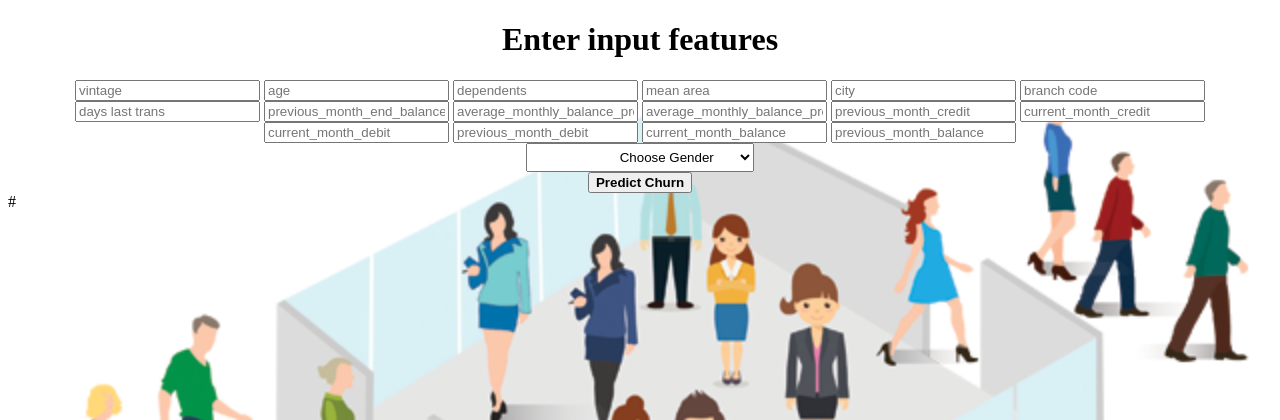
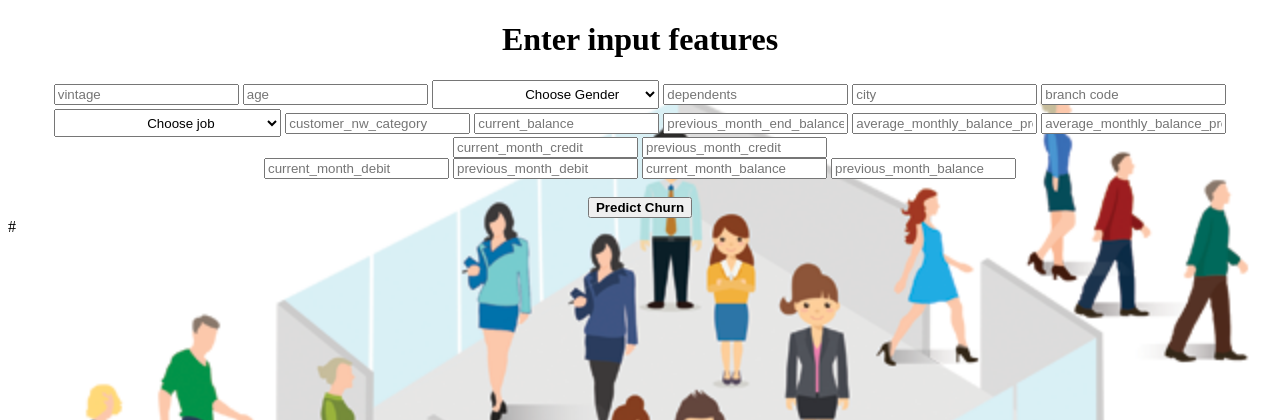
Before and after one commit to preethi744/Customer-churn-prediction, a Flask app: page / in a window 1280 px wide. Shown: the top 420 px of the page. Run offline with Flask 2, Linux system fonts and the light colour scheme; parts of the project's set-up code (start-up, migrations or seed data) failed here and were passed over.

Commit message:
Update j1.html

```diff
--- a/Templates/j1.html
+++ b/Templates/j1.html
@@ -23,29 +23,38 @@
 
     	<input type="text" name="vintage" placeholder="vintage" required="required" />
         <input type="text" name="age" placeholder="age" required="required" />
+	 <select name="gender" placeholder="choose gender" style="padding-left: 7%;width:18%;height:1.8rem;">
+                <option value="">Choose Gender</option>
+                <option value="0">Male</option>
+                <option value="1">Female</option>
+                <option value="-1">Unkown</option>
+        </select>
 	<input type="text" name="dependents" placeholder="dependents" required="required" />
-		<input type="text" name="mean_area" placeholder="mean area" required="required" />
         <input type="text" name="city" placeholder="city" required="required" />
 	<input type="text" name="branch_code" placeholder="branch code" required="required" />
 		<br>
-    	<input type="text" name="days_since_last_transaction" placeholder="days last trans" required="required" />
+	 <select name="occupation" placeholder="choose job" style="padding-left: 7%;width:18%;height:1.8rem;">
+                <option value="">Choose job</option>
+                <option value="0">company</option>
+                <option value="1">retired</option>
+                <option value="2">salaried</option>
+		<option value="3">self_employed</option>
+		<option value="4">student</option>
+	 </select>
+	 <input type="text" name="customer_nw_category" placeholder="customer_nw_category" required="required" />
+	 <input type="text" name="current_balance" placeholder="current_balance" required="required" />
 	 <input type="text" name="previous_month_end_balance" placeholder="previous_month_end_balance" required="required" />
+	 <input type="text" name="average_monthly_balance_prevQ2" placeholder="average_monthly_balance_prevQ2" required="required" />
     	 <input type="text" name="average_monthly_balance_prevQ" placeholder="average_monthly_balance_prevQ" required="required" />
-    	<input type="text" name="average_monthly_balance_prevQ2" placeholder="average_monthly_balance_prevQ2" required="required" />
+         <input type="text" name="current_month_credit" placeholder="current_month_credit" required="required" />
 	 <input type="text" name="previous_month_credit" placeholder="previous_month_credit" required="required" />
-		<input type="text" name="current_month_credit" placeholder="current_month_credit" required="required" />
 		<br>
     	<input type="text" name="current_month_debit" placeholder="current_month_debit" required="required" />
         <input type="text" name="previous_month_debit" placeholder="previous_month_debit" required="required" />
 	<input type="text" name="current_month_balance" placeholder="current_month_balance" required="required" />
     	<input type="text" name="previous_month_balance" placeholder="previous_month_balance" required="required" />
     	<br>
-        <select name="gender" placeholder="choose gender" style="padding-left: 7%;width:18%;height:1.8rem;">
-                <option value="">Choose Gender</option>
-                <option value="0">Male</option>
-                <option value="1">Female</option>
-                <option value="-1">Unkown</option>
-        </select>
+
         <br>
 
         <!-- Show button -->
```
Lines whose indentation alone changed are shown as unchanged.
